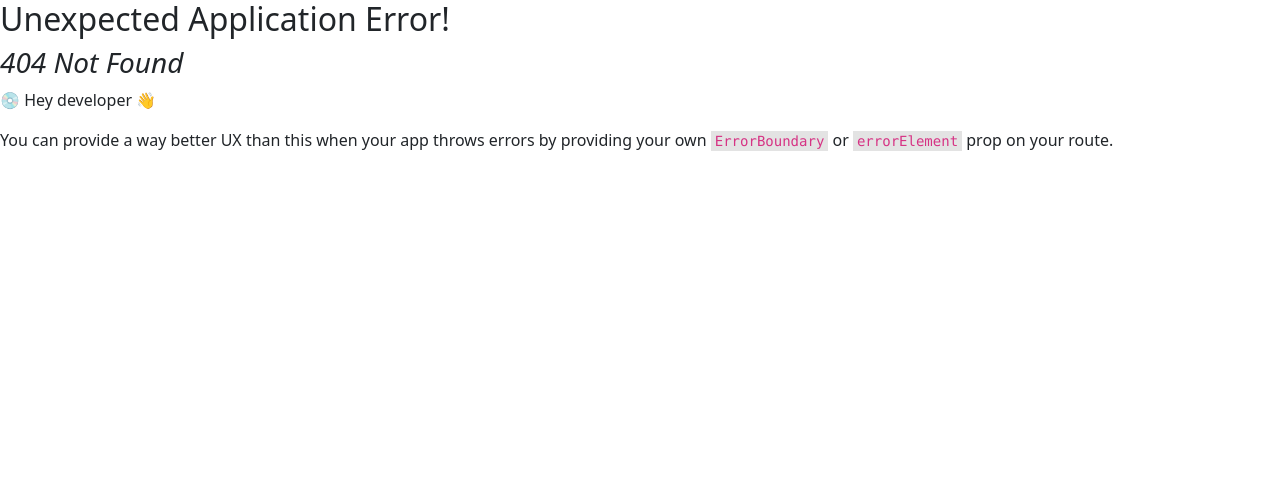
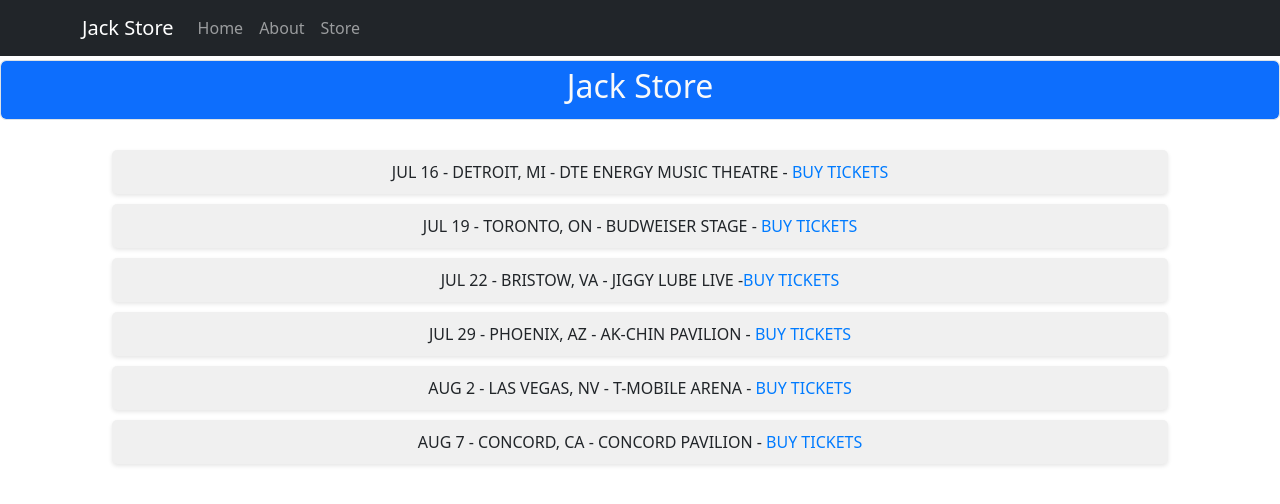
Before and after one commit to jaganathan05/Ecommerce-React, a React (Create React App) app: page /home in a window 1280 px wide. Before the commit this address had no page. Shown: the top 504 px of the page. Built offline with nearby package versions, Linux system fonts and the light colour scheme; a web font is replaced by a local one.

Commit message:
implement home page

```diff
--- a/src/App.js
+++ b/src/App.js
@@ -6,6 +6,7 @@
 import CartProducts from "./components/Cart/CartProducts";
 import CartContextProvider from "./store/CartContextProvider";
 import AboutPage from "./components/About/About";
+import Home from "./components/Home/home";
 function App() {
   const [showcart, updatedshowcart] = useState(false);
   const showcarthandler = () => {
@@ -45,6 +46,10 @@
         </CartContextProvider>
       ),
     },
+    {
+      path: '/home',
+      element: <Home/>
+    }
   ]);
   return <RouterProvider router={router} />;
 }
--- /dev/null
+++ b/src/components/Home/home.css
@@ -0,0 +1,27 @@
+.home-section {
+
+    margin-top:60px;
+}
+
+.tour-list {
+    list-style-type: none;
+    padding: 30px;
+    text-align: center;
+  }
+
+  .tour-list li {
+    margin-bottom: 10px;
+    background-color: #f0f0f0;
+    padding: 10px;
+    border-radius: 5px;
+    box-shadow: 0 2px 4px rgba(0, 0, 0, 0.1);
+  }
+
+  .tour-list li span {
+    text-decoration: none;
+    color: #007bff; /* Link color */
+  }
+
+  .tour-list li span:hover {
+    text-decoration: underline;
+  }
--- /dev/null
+++ b/src/components/Home/home.js
@@ -0,0 +1,27 @@
+import React from 'react';
+import NavBar from '../Nav_Bar/NavBar';
+import './home.css'
+
+function Home (){
+
+
+    return <div>
+        <NavBar showcart={false}/>
+        <div className='home-section container-fluid bg-primary form-control'  >
+            <h2  className='text-center text-light'> Jack Store</h2>
+        </div>
+        <div className='container'>
+        <ul className="tour-list">
+  <li>JUL 16 - DETROIT, MI - DTE ENERGY MUSIC THEATRE - <span >BUY TICKETS</span></li>
+  <li>JUL 19 - TORONTO, ON - BUDWEISER STAGE - <span >BUY TICKETS</span></li>
+  <li>JUL 22 - BRISTOW, VA - JIGGY LUBE LIVE -<span >BUY TICKETS</span></li>
+  <li>JUL 29 - PHOENIX, AZ - AK-CHIN PAVILION - <span >BUY TICKETS</span></li>
+  <li>AUG 2 - LAS VEGAS, NV - T-MOBILE ARENA - <span >BUY TICKETS</span></li>
+  <li>AUG 7 - CONCORD, CA - CONCORD PAVILION - <span >BUY TICKETS</span></li>
+</ul>
+</div>
+
+        </div>
+}
+
+export default Home;
```
